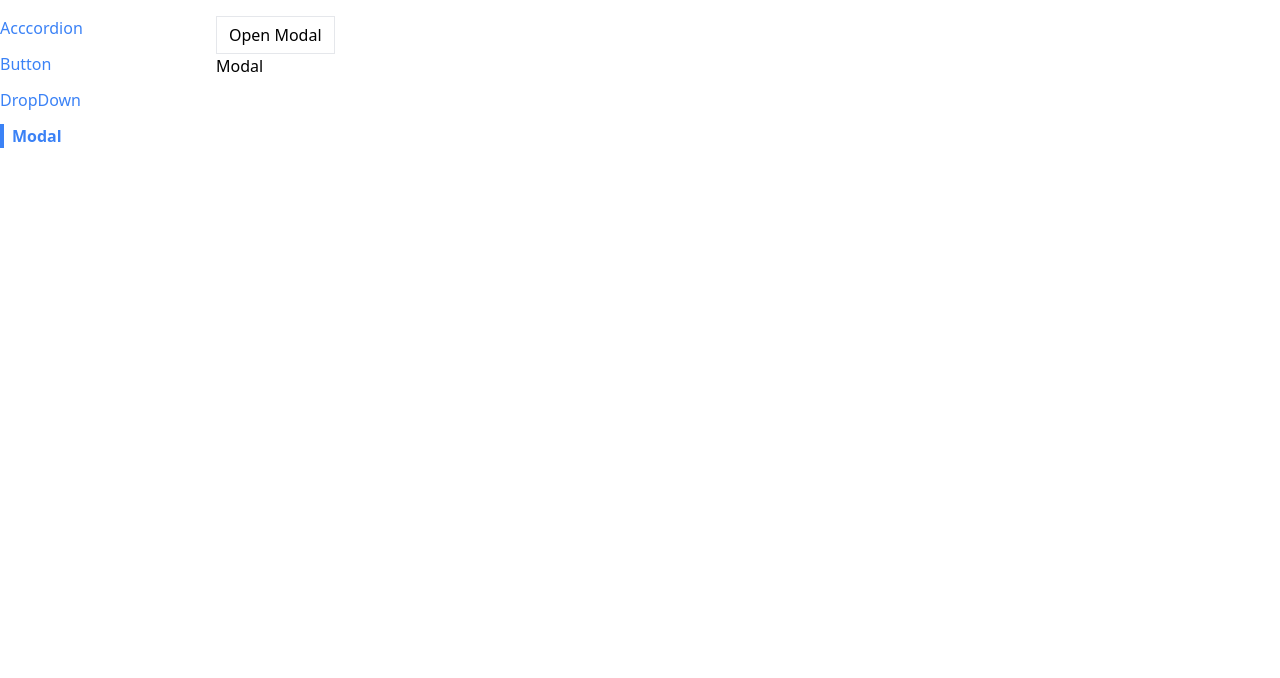
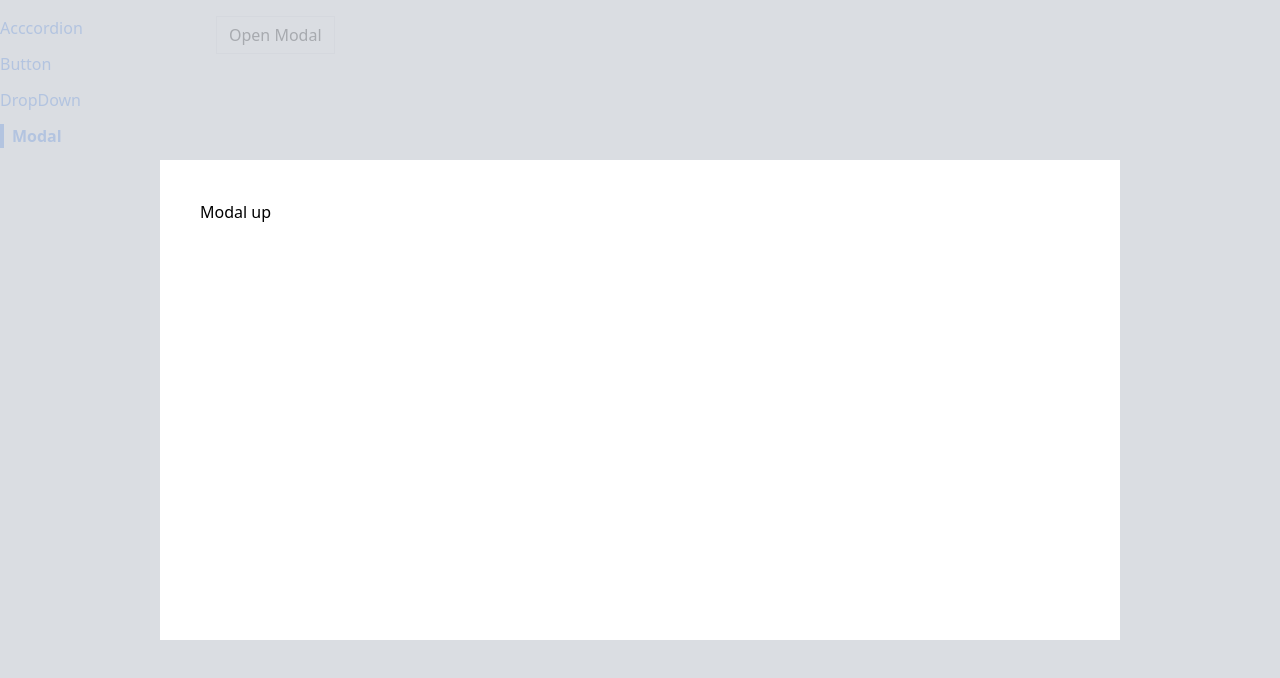
Before and after one commit to SivaSurender/Routing_Module, a React (Vite) app: page /modal in a window 1280 px wide. Both pictures are taken after a click on the button "Open Modal". Shown: the top 678 px of the page. Built offline with nearby package versions, Linux system fonts and the light colour scheme.

Commit message:
added code

```diff
--- a/src/UI/Modal.jsx
+++ b/src/UI/Modal.jsx
@@ -1,7 +1,12 @@
 import React from "react";
 
 function Modal() {
-  return <div>Modal</div>;
+  return (
+    <div>
+      <div className="absolute inset-0 bg-gray-300 opacity-80"></div>
+      <div className="absolute inset-40 p-10 bg-white">Modal up</div>
+    </div>
+  );
 }
 
 export default Modal;
```
